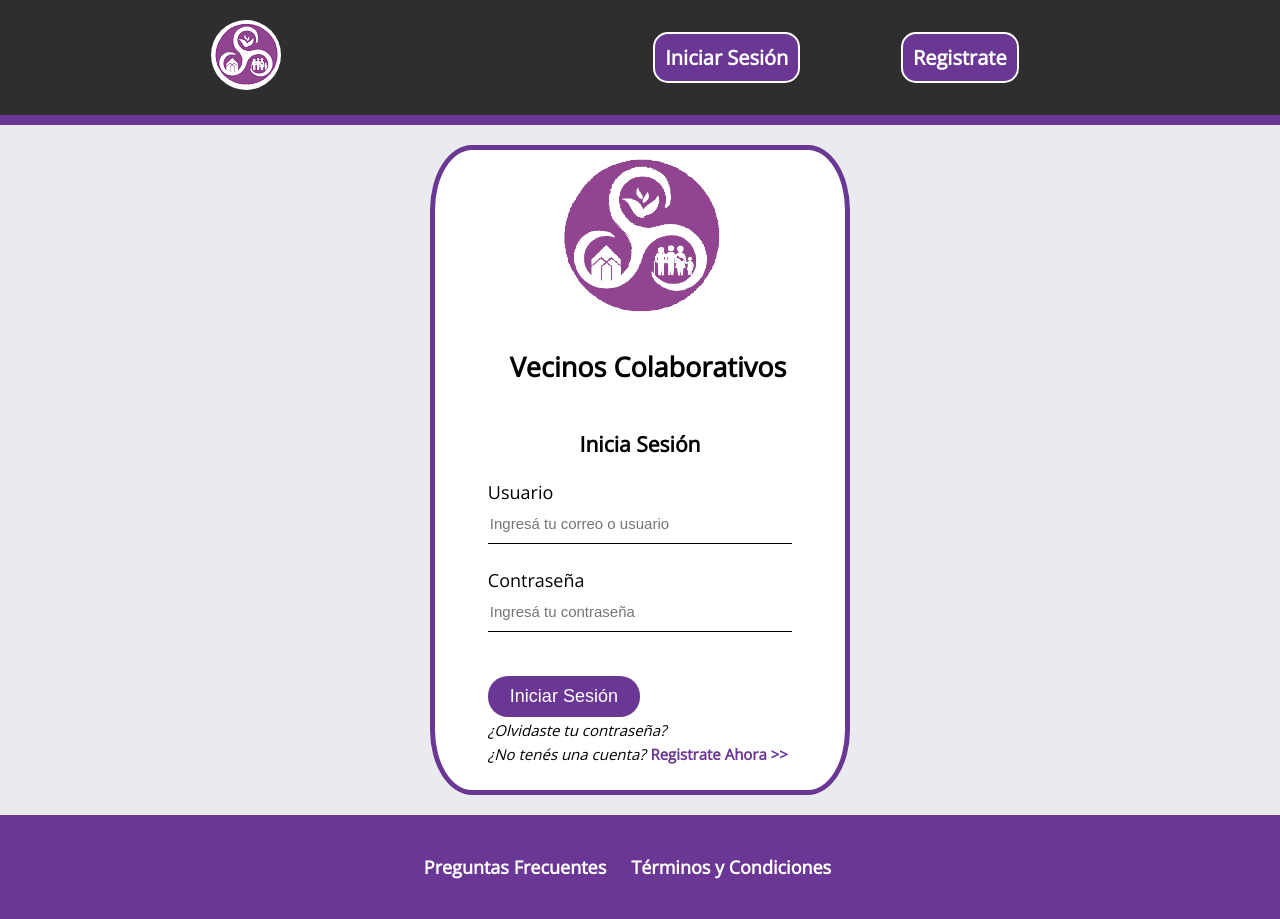
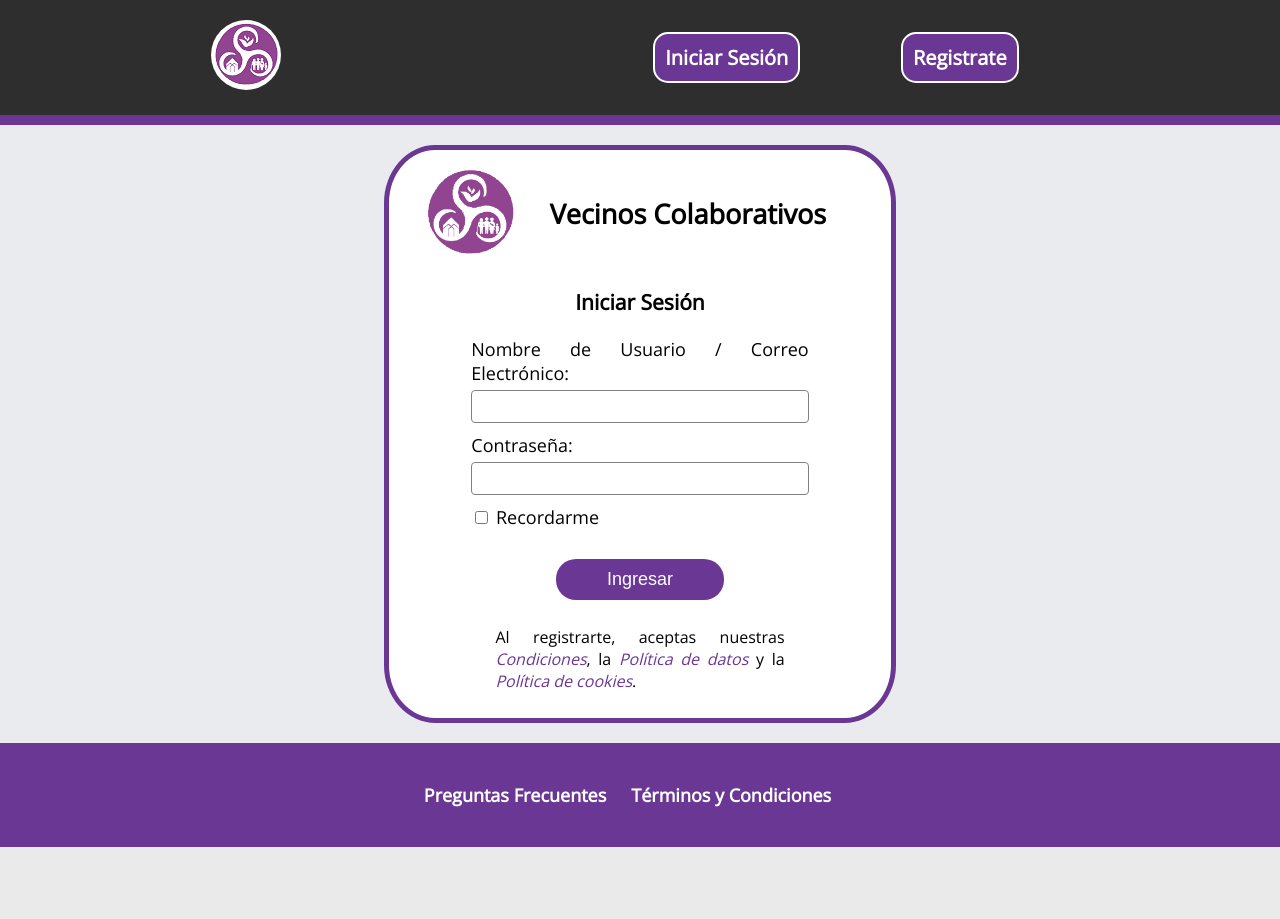
Before and after one commit to pablodlegaspi/proyecto-integrador-frp, a PHP site: page /login.php in a window 1280 px wide. After the commit the page ends 847 px from the top, so only its background shows below. Run offline with PHP 8.4, Linux system fonts and the light colour scheme; some libraries are stand-ins or nearby versions.

Commit message:
Terminé el login, su validacion, guardado del usuario en session, posibilidad de guardar la cookie, creé el archivo logout.php, cambié el css de login.php, cambié algunos datos de timeline.php, contactos.php y profile.php para que sean dinamicos dependiendo el usuario que está logueado.

```diff
--- a/css/_contactos.css
+++ b/css/_contactos.css
@@ -42,6 +42,7 @@
   flex-direction: column;
   justify-content: space-around;
   align-items: center;
+  text-align: center;
 }
 
 .nombre-contacto {
--- a/css/_home.css
+++ b/css/_home.css
@@ -201,7 +201,7 @@
 
   .footer {
     flex-direction: column;
-    justify-content: space-between;
+    justify-content: center;
     align-items: center;
     margin-top: 20px;
     padding: 30px;
--- a/css/_login.css
+++ /dev/null
@@ -1,69 +0,0 @@
-.login-box-container {
-  width: 100%;
-}
-
-
-.login-vecino{
-  margin-left: 16px;
-}
-
- .login-logo {
-  height: 175px;
-  width: 175px;
-  border-radius: 100%;
-  cursor: pointer;
-}
-
-.login-box{
-  width: 420px;
-  height: 650px;
-  border: 5px solid rgb(107, 55, 148);
-  background-color: white;
-  border-radius: 10%;
-  margin: auto;
-  margin-top: 20px;
-  display:flex;
-  flex-wrap: wrap;
-  justify-content: center;
-}
-
-.text {
-  width: 100%;
-  border:none;
-  height: 40px;
-  border-bottom: 1px solid black;
-  outline: none;
-  font-size: 15px;
-  margin: auto;
-}
-
-.login-condiciones {
-  font-size: 15px;
-  color: black;
-  font-style: italic;
-  text-decoration: none;
-
-}
-
-.registro{
-  font-size: 15px;
-  font-weight: bold;
-  color: rgb(107, 55, 148);
-  text-decoration: none;
-}
-
-.login-condiciones:hover, .registro:hover{
-  text-decoration: underline;
-}
-
-.footer-home {
-  width: 100%;
-}
-
-@media (max-width: 420px) {
-
-  .login-box {
-    width: 100%;
-  }
-
-}
--- a/css/_profile.css
+++ b/css/_profile.css
@@ -38,6 +38,22 @@
   align-items: center;
   padding: 10px;
   border-right: 1px solid black;
+}
+
+.foto-en-perfil  {
+  width: 180px;
+  height: 180px;
+  display: flex;
+  flex-wrap: wrap;
+  justify-content: center;
+  align-items: center;
+  border: 5px black;
+}
+
+.foto-en-perfil a img {
+  width: 180px;
+  height: 180px;
+  border-radius: 100%;
 }
 
 .datos-en-perfil {
--- a/css/_register.css
+++ b/css/_register.css
@@ -77,6 +77,7 @@
 
 .register-alert {
   margin-top: 5px;
+  margin-bottom: 25px;
   width: 100%;
   border:none;
   border-radius: 4px;
--- a/css/_timeline.css
+++ b/css/_timeline.css
@@ -121,6 +121,10 @@
 
 .menu-hamburguesa {
   display: none;
+}
+
+.logout a {
+  color: white;
 }
 
 .timeline-container {
--- a/css/styles.css
+++ b/css/styles.css
@@ -2,12 +2,12 @@
 @import "https://fonts.googleapis.com/css?family=Open+Sans&display=swap";
 
 @import "_home.css";
-@import "_profile.css";
-@import "_timeline.css";
 @import "_faq.css";
 @import "_tyc.css";
+@import "_register.css";
 @import "_login.css";
-@import "_register.css";
+@import "_timeline.css";
+@import "_profile.css";
 @import "_contactos.css";
 
 
--- a/login.php
+++ b/login.php
@@ -1,3 +1,32 @@
+<?php
+
+  require_once "register-login-validation.php";
+
+  if ($_POST) {
+
+  $userNameOrEmail = $_POST["userNameOrEmail"];
+
+    $errorsInRegister = validateLogin ();
+
+    if (!$errorsInRegister) {
+
+      $userToLogin = getUserByUserNameOrEmail($userNameOrEmail);
+
+      login($userToLogin);
+
+      if ( isset($_POST["rememberUser"]) ) {
+        setcookie('userNameOrEmail', $_POST['userNameOrEmail'], time() + 30);
+      }
+
+      header('location: profile.php');
+      exit;
+    }
+
+  }
+
+
+?>
+
 <!DOCTYPE html>
 <html lang="en" dir="ltr">
   <head>
@@ -16,23 +45,62 @@
           <a href="register.php">Registrate</a>
         </div>
       </section>
-      <div class="login-box-container">
-        <div class="login-box">
-          <img class="login-logo"src="deposito-de-archivos/Logo.png"alt="logo-de-vecinos-colaborativos">
-          <h2 class="login-vecino">Vecinos Colaborativos</h2>
-          <h3>Inicia Sesión</h3>
-          <form class="forms" action="" method="">
-          <label for="username">Usuario</label>
-          <input class="text" type="text" placeholder="Ingresá tu correo o usuario"><br><br>
-          <label for="Password">Contraseña</label>
-          <input class="text" type="Password" placeholder="Ingresá tu contraseña"><br><br>
-          <input class="boton" type="submit" name="" value="Iniciar Sesión"><br>
-           <a class="login-condiciones" href="#">¿Olvidaste tu contraseña?</a><br>
-           <a class="login-condiciones"  href="#">¿No tenés una cuenta?</a>
-           <a class="registro" href="register.html">Registrate Ahora >></a><br><br>
+
+      <div class="register-box">
+        <section class="seccion-a">
+          <div class="logo-container">
+            <img class="register-logo"src="deposito-de-archivos/Logo.png"alt="logo-de-vecinos-colaborativos">
+          </div>
+          <h1 class="register-vecino">Vecinos Colaborativos</h1>
+        </section>
+        <h3 class="login-title">Iniciar Sesión</h3>
+        <div class="formulario">
+          <form action="" method="post">
+            <div class="form-element">
+              <label for="userNameOrEmail"
+                <?php if (isset($errorsInRegister["inUserNameOrEmail"])) : ?>
+                  style="color:red;">
+                <?php endif; ?>
+                <b>Nombre de Usuario / Correo Electrónico:</b>
+              </label>
+              <input class="form" type="text" type="email" name="userNameOrEmail" id="userNameOrEmail" value="<?= isset($userNameOrEmail) ? $userNameOrEmail : ""; ?>">
+            </div>
+            <?php if ( isset($errorsInRegister["inUserNameOrEmail"]) ) : ?>
+              <div class="register-alert">
+                <?= $errorsInRegister["inUserNameOrEmail"] ?>
+              </div>
+            <?php endif; ?>
+            <div class="form-element">
+              <label for="password"
+                <?php if (isset($errorsInRegister["inPassword"])) : ?>
+                  style="color:red;">
+                <?php endif; ?>
+                <b>Contraseña:</b>
+              </label>
+              <input class="form" type="password" name="password" id="password">
+            </div>
+            <?php if ( isset($errorsInRegister["inPassword"]) ) : ?>
+              <div class="register-alert">
+                <?= $errorsInRegister["inPassword"] ?>
+              </div>
+            <?php endif; ?>
+            <div class="form-element">
+              <label for="rememberUser">
+                <input type="checkbox" name="rememberUser" class="rememberUser" id="rememberUser" value="">
+                Recordarme
+              </label>
+            </div>
+            <div class="form-element">
+              <input class="boton" type="submit" value="Ingresar">
+            </div>
           </form>
         </div>
+        <p class="p-condiciones">Al registrarte, aceptas nuestras <a class="register-condiciones" href="tyc.html">Condiciones</a>, la <a class="register-condiciones" href="tyc.html">Política de datos </a> y
+        la <a class="register-condiciones" href="tyc.html"> Política de cookies</a>.</p>
       </div>
+
+      </div>
+
       <section class="footer">
           <a href="faq.php">Preguntas Frecuentes</a>
           <a href="tyc.php">Términos y Condiciones</a>
--- a/registerValidation.php
+++ b/register-login-validation.php
@@ -1,4 +1,11 @@
 <?php
+
+session_start();
+
+if ( isset($_COOKIE['userNameOrEmail']) ) {
+  $loggedUser = getUserByUserNameOrEmail($_COOKIE['userNameOrEmail']);
+  $_SESSION['loggedUser'] = $loggedUser;
+}
 
 function validateRegister() {
 
@@ -29,6 +36,7 @@
   } elseif (userNameExist($userName) == true) {
     $errors["inUserName"] = "Ya existe un usuario con ese nombre.";
   }
+
 
   if ( empty($email) ) {
     $errors["inEmail"] = "Por favor completá con tu correo electrónico.";
@@ -68,11 +76,75 @@
 
 }
 
+function validateLogin() {
+
+  $userName_email = trim($_POST["userNameOrEmail"]);
+  $password = trim($_POST["password"]);
+
+  $errors = [];
+
+  if (empty($userName_email)) {
+      $errors["inUserNameOrEmail"] = "Por favor completá con tu nombre de usuario o correo electrónico";
+    } elseif ( !userNameOremailExist($userName_email) ) {
+      $errors["inUserNameOrEmail"] = "No existe un usuario registrado con ese nombre de usuario o correo electrónico.";
+    }
+
+  if ( empty($password) ) {
+    $errors["inPassword"] = "Por favor completá con tu contraseña.";
+  } else {
+
+    $userToLogin = getUserByUserNameOrEmail($userName_email);
+
+    if ( !password_verify($password, $userToLogin["password"]) ) {
+      $errors["inPassword"] = "Las credenciales no coinciden.";
+    }
+  }
+
+  return $errors;
+
+}
+
+function login($userToLogin) {
+
+  unset($userToLogin["password"]);
+
+  $_SESSION['loggedUser'] = $userToLogin;
+
+}
+
+function alreadyLoggedIn() {
+  return isset($_SESSION['loggedUser']);
+}
+
+function userNameOremailExist($userNameOrEmail) {
+
+  $users = getAllUsers();
+
+  foreach ($users as $oneUser) {
+    if ( $oneUser["email"] == $userNameOrEmail || $oneUser["userName"] == $userNameOrEmail ) {
+      return true;
+    }
+  }
+  return false;
+}
+
 function getAllUsers() {
 
   $usersArray = json_decode( file_get_contents("json/users.json"), true );
 
   return $usersArray;
+}
+
+function getUserByUserNameOrEmail($userNameOrEmail) {
+
+  $users = getAllUsers();
+
+  foreach ($users as $oneUser) {
+    if ($oneUser["userName"] == $userNameOrEmail || $oneUser["email"] == $userNameOrEmail) {
+      return $oneUser;
+    }
+  }
+  return false;
 }
 
 function emailExist($email) {
```
Also changed, not shown: contactos.php (+16 -3 lines), json/users.json (+8 -8 lines), logout.php (added, +10 -0 lines), profile.php (+17 -3 lines), register.php (+2 -5 lines), timeline.php (+17 -1 lines), archive/mauritocabj1996-5d1bb0d7477c7.png (added).
